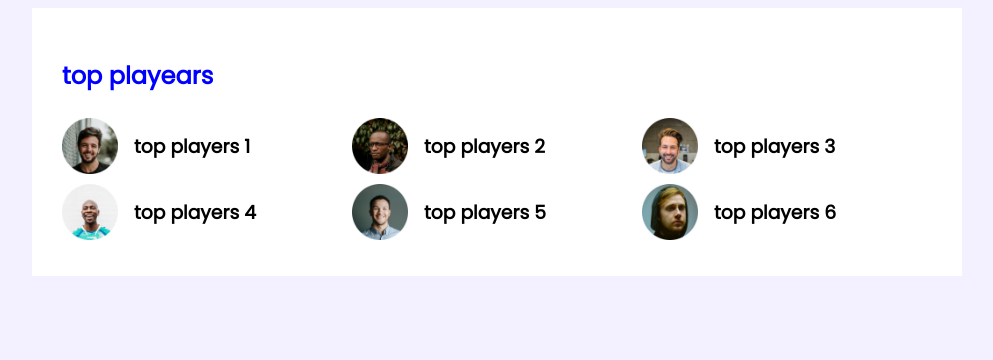
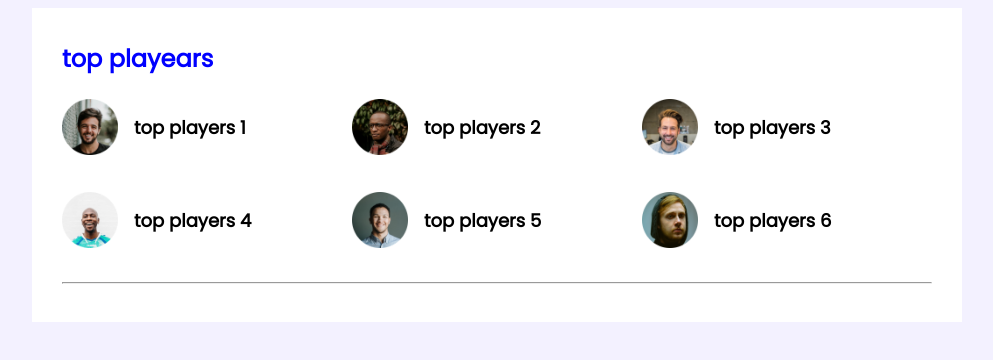
Before and after one commit to roxy1992/leader-bord, a plain HTML site: page index.html in a window 1280 px wide. Shown: the whole page, without its empty margins (143-1136 px from the left). Drawn offline with Linux system fonts and the light colour scheme.

Commit message:
first section done

```diff
--- a/index.html
+++ b/index.html
@@ -18,7 +18,7 @@
     <!-------------header end -------------------->
     <main>
         <!---------top players and top bloge------>
-
+        <!------------------ frist section---------------------------->
         <section class="container">
             <div class="top-players ">
                 <h2 class="section-title">top playears</h2>
@@ -56,6 +56,7 @@
                 </div>
 
             </div>
+            <hr>
         </section>
     </main>
 </body>
--- a/styles/style.css
+++ b/styles/style.css
@@ -13,14 +13,21 @@ main{
     width: 870px;
     padding: 30px;
 }
-
+.hr{
+    border: 1px solid #D1D1D1;
+}
 /* top plyer style */
+.top-players{
+    margin-bottom: 30px;
+}
 .section-title{
     color: blue;
+    margin-top: 3px;
 }
 .players{
     display: grid;
     grid-template-columns: repeat(3,1fr);
+    grid-row-gap: 30px;
     /*grid-template-columns: 1fr 1fr 1fr;*/
 }
 .player{
@@ -38,4 +45,5 @@ main{
 }
 .player-name{
     margin-left: 16px;
+    font-size: 18px;
 }
```
